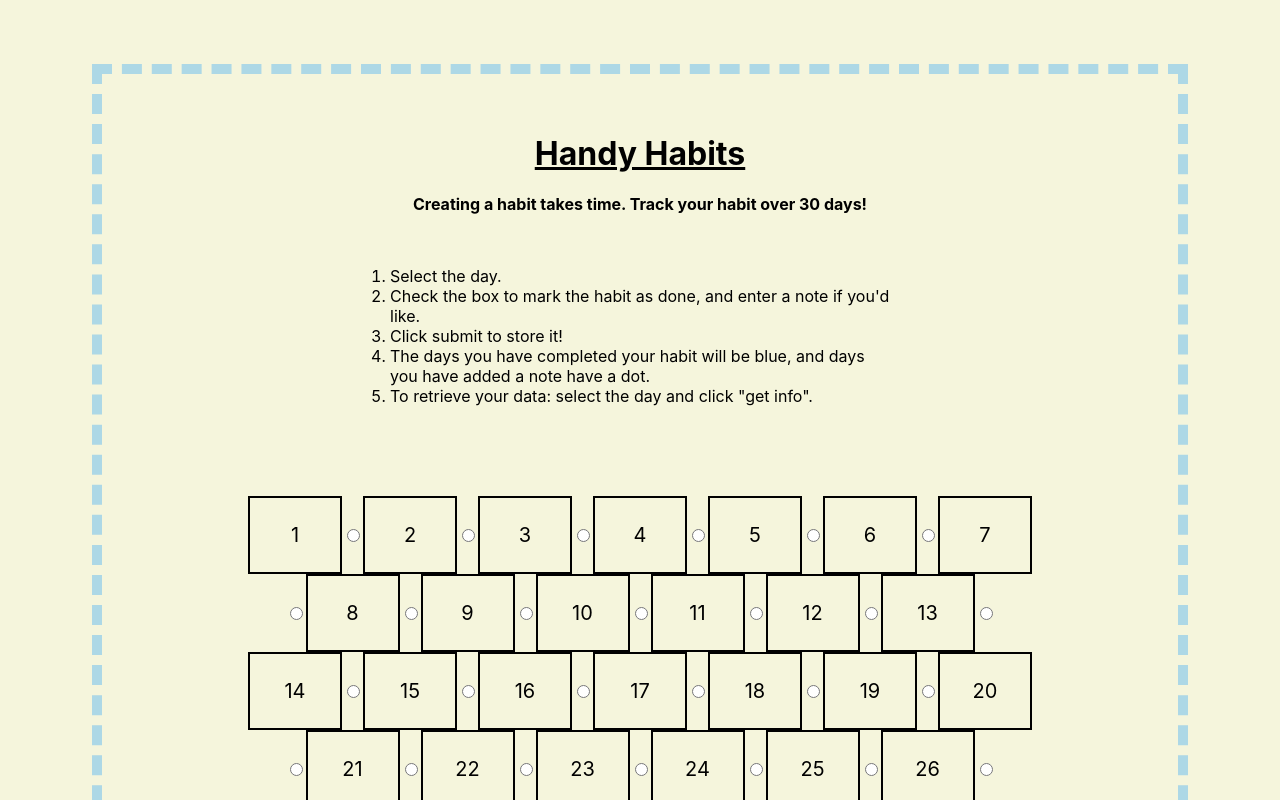
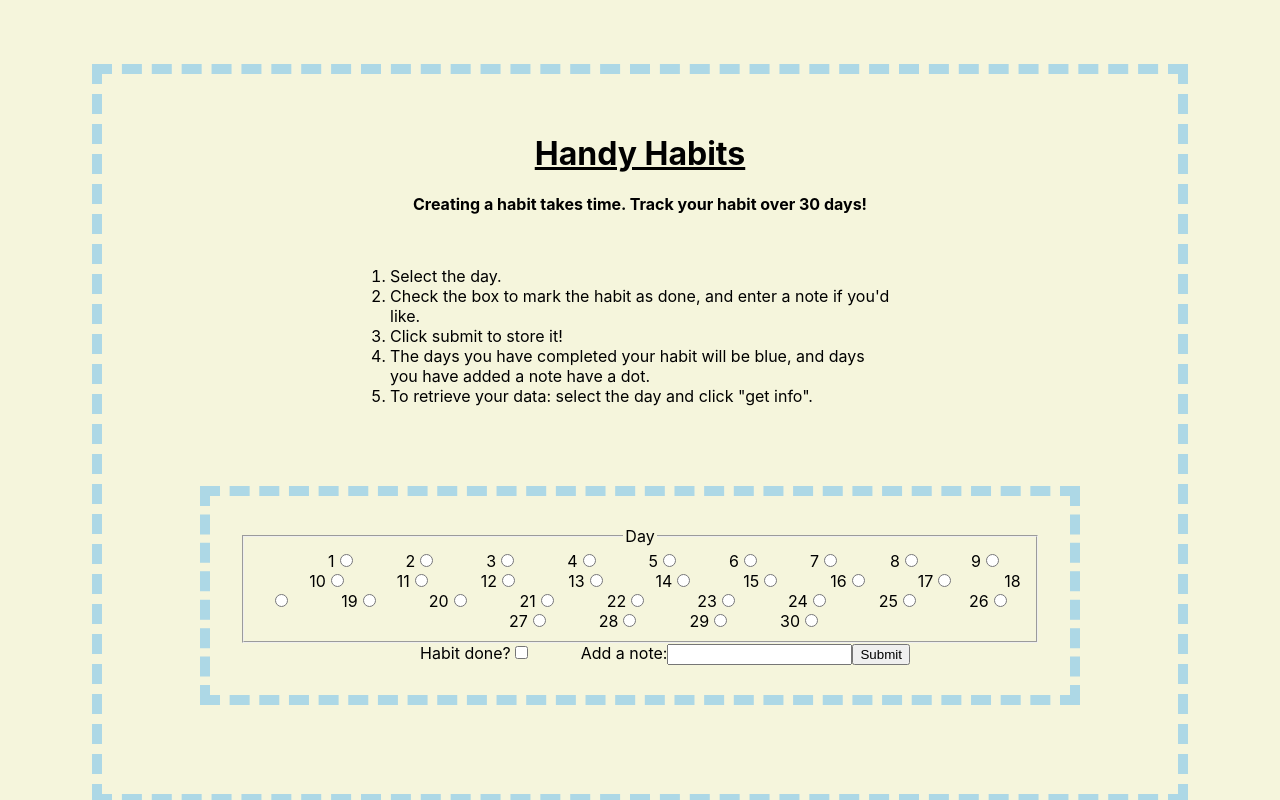
Before and after one commit to audracodes/handy-habits, a React (Create React App) app: page / in a window 1280 px wide. Shown: the top 800 px of the page. Built offline with nearby package versions, Linux system fonts and the light colour scheme; no server answers; the database is empty.

Commit message:
functionality update

```diff
--- a/src/App.js
+++ b/src/App.js
@@ -1,8 +1,7 @@
 import React, { Component } from 'react';
 import firebase from './firebase.js';
-import Instructions from './Instructions.js'
-import DayGrid from './DayGrid.js'
-import Form from './Form.js'
+import Instructions from './Instructions.js';
+import Form from './Form.js';
 import './App.css';
 
 class HabitApp extends Component {
@@ -11,8 +10,9 @@ class HabitApp extends Component {
         super();
 
         this.state = {
-            array: [],
-            habitDone: '',
+            radioButton: 0,
+            habitHistory: [],
+            habitDone: false,
             userInput: ''
         }
     }
@@ -26,29 +26,29 @@ class HabitApp extends Component {
             const stateToBeSet = [];
 
             for (let key in notesFromDb) {
+                console.log(notesFromDb[key]);
+                console.log(key);
                 const habitInfo = {
-                    key: key,
-                    name: notesFromDb[key],
+                    day: notesFromDb[key].day,
+                    done: notesFromDb[key].done,
+                    notes: notesFromDb[key].habit,
                 }
 
                 stateToBeSet.push(habitInfo);
             }
 
             this.setState({
-                array: stateToBeSet,
-                // userNotes: stateToBeSet,
-                // userInput: '',
-
+                habitHistory: stateToBeSet,
             })
         })
     }
 
     handleHabitDoneChange = (e) => {
+        console.log(e.target.checked);
         this.setState ({
-            habitDone: e.target.value
-        }, ()=>{
-            console.log(this.state.habitDone);
+            habitDone: e.target.checked
         })
+
     }
 
     handleHabitChange = (event) => {
@@ -64,37 +64,47 @@ class HabitApp extends Component {
 
         const dbRef = firebase.database().ref();
 
-        const object = {
+        const objectReadyForDatabase = {
+            day: this.state.radioButton,
             done: this.state.habitDone,
             habit: this.state.userInput,
         }
 
-        console.log(object);
-        dbRef.push(object);
+        console.log(event);
+        dbRef.push(objectReadyForDatabase);
 
 
         this.setState ({
             userInput: '',
+            radioButton: 0,
+            habitDone: false,
+        })
+    }
+
+    handleRadioButtonSelect = (event) => {
+        console.log(event.target.value)
+        this.setState ({
+            radioButton: event.target.value,
         })
     }
 
     render() {
         return (
-                <body className = 'wrapper'>
+                <div className = 'wrapper'>
                 <header>
                     <h1>Handy Habits</h1>
                     <h4>Creating a habit takes time. Track your habit over 30 days!</h4>
                 </header>
                 <main>
                     <Instructions />
-                    <DayGrid />
                     <Form
                     handleHabitDoneChangeFunc = {this.handleHabitDoneChange}
                     handleFormSubmitFunc = {this.handleFormSubmit}
                     handleHabitChangeFunc = {this.handleHabitChange}
+                    handleRadioButtonSelectFunc = {this.handleRadioButtonSelect}
                     />
                 </main>
-                </body>
+                </div>
         );
     }
 }
--- a/src/DayGrid.js
+++ b/src/DayGrid.js
@@ -1,107 +1,15 @@
 // This is where the day grid component goes
 
-import React, { Component } from 'react';
+import React from 'react';
 
-class DayGrid extends Component {
+function DayGrid() {
 
-    render() {
         return (
             <div className="dayGrid wrapper">
-              <form action="">
-                <label htmlFor="1">1</label>
-                <input type="radio" name="day" value="1" />
 
-                <label htmlFor="2">2</label>
-                <input type="radio" name="day" value="2" />
-
-                <label htmlFor="3">3</label>
-                <input type="radio" name="day" value="3" />
-
-                <label htmlFor="4">4</label>
-                <input type="radio" name="day" value="4" />
-
-                <label htmlFor="5">5</label>
-                <input type="radio" name="day" value="5" />
-
-                <label htmlFor="6">6</label>
-                <input type="radio" name="day" value="6" />
-
-                <label htmlFor="7">7</label>
-                <input type="radio" name="day" value="7" />
-
-                <label htmlFor="8">8</label>
-                <input type="radio" name="day" value="8" />
-
-                <label htmlFor="9">9</label>
-                <input type="radio" name="day" value="9" />
-
-                <label htmlFor="10">10</label>
-                <input type="radio" name="day" value="10" />
-
-                <label htmlFor="11">11</label>
-                <input type="radio" name="day" value="11" />
-
-                <label htmlFor="12">12</label>
-                <input type="radio" name="day" value="12" />
-
-                <label htmlFor="13">13</label>
-                <input type="radio" name="day" value="13" />
-
-                <label htmlFor="14">14</label>
-                <input type="radio" name="day" value="14" />
-
-                <label htmlFor="15">15</label>
-                <input type="radio" name="day" value="15" />
-
-                <label htmlFor="16">16</label>
-                <input type="radio" name="day" value="16" />
-
-                <label htmlFor="17">17</label>
-                <input type="radio" name="day" value="17" />
-
-                <label htmlFor="18">18</label>
-                <input type="radio" name="day" value="18" />
-
-                <label htmlFor="19">19</label>
-                <input type="radio" name="day" value="19" />
-
-                <label htmlFor="20">20</label>
-                <input type="radio" name="day" value="20" />
-
-                <label htmlFor="21">21</label>
-                <input type="radio" name="day" value="21" />
-
-                <label htmlFor="22">22</label>
-                <input type="radio" name="day" value="22" />
-
-                <label htmlFor="23">23</label>
-                <input type="radio" name="day" value="23" />
-
-                <label htmlFor="24">24</label>
-                <input type="radio" name="day" value="24" />
-
-                <label htmlFor="25">25</label>
-                <input type="radio" name="day" value="25" />
-
-                <label htmlFor="26">26</label>
-                <input type="radio" name="day" value="26" />
-
-                <label htmlFor="27">27</label>
-                <input type="radio" name="day" value="27" />
-
-                <label htmlFor="28">28</label>
-                <input type="radio" name="day" value="28" />
-
-                <label htmlFor="29">29</label>
-                <input type="radio" name="day" value="29" />
-
-                <label htmlFor="30">30</label>
-                <input type="radio" name="day" value="30" />
-              </form>
             </div>
         );
     }
-}
 
 export default DayGrid;
 
--- a/src/Form.js
+++ b/src/Form.js
@@ -3,10 +3,108 @@
 import React, { Component } from 'react';
 
 class Form extends Component {
+
     render() {
         return (
             <div className=' wrapper' >
                 <form action="submit" onSubmit = {this.props.handleFormSubmitFunc} className='form' >
+
+                    <fieldset onChange = {this.props.handleRadioButtonSelectFunc}>
+                        <legend>Day</legend>
+
+                        <label htmlFor="1">1</label>
+                        <input type="radio" id="1" name="day" value="1" />
+
+                        <label htmlFor="2">2</label>
+                        <input type="radio" name="day" value="2" />
+
+                        <label htmlFor="3">3</label>
+                        <input type="radio" name="day" value="3" />
+
+                        <label htmlFor="4">4</label>
+                        <input type="radio" name="day" value="4" />
+
+                        <label htmlFor="5">5</label>
+                        <input type="radio" name="day" value="5" />
+
+                        <label htmlFor="6">6</label>
+                        <input type="radio" name="day" value="6" />
+
+                        <label htmlFor="7">7</label>
+                        <input type="radio" name="day" value="7" />
+
+                        <label htmlFor="8">8</label>
+                        <input type="radio" name="day" value="8" />
+
+                        <label htmlFor="9">9</label>
+                        <input type="radio" name="day" value="9" />
+
+                        <label htmlFor="10">10</label>
+                        <input type="radio" name="day" value="10" />
+
+                        <label htmlFor="11">11</label>
+                        <input type="radio" name="day" value="11" />
+
+                        <label htmlFor="12">12</label>
+                        <input type="radio" name="day" value="12" />
+
+                        <label htmlFor="13">13</label>
+                        <input type="radio" name="day" value="13" />
+
+                        <label htmlFor="14">14</label>
+                        <input type="radio" name="day" value="14" />
+
+                        <label htmlFor="15">15</label>
+                        <input type="radio" name="day" value="15" />
+
+                        <label htmlFor="16">16</label>
+                        <input type="radio" name="day" value="16" />
+
+                        <label htmlFor="17">17</label>
+                        <input type="radio" name="day" value="17" />
+
+                        <label htmlFor="18">18</label>
+                        <input type="radio" name="day" value="18" />
+
+                        <label htmlFor="19">19</label>
+                        <input type="radio" name="day" value="19" />
+
+                        <label htmlFor="20">20</label>
+                        <input type="radio" name="day" value="20" />
+
+                        <label htmlFor="21">21</label>
+                        <input type="radio" name="day" value="21" />
+
+                        <label htmlFor="22">22</label>
+                        <input type="radio" name="day" value="22" />
+
+                        <label htmlFor="23">23</label>
+                        <input type="radio" name="day" value="23" />
+
+                        <label htmlFor="24">24</label>
+                        <input type="radio" name="day" value="24" />
+
+                        <label htmlFor="25">25</label>
+                        <input type="radio" name="day" value="25" />
+
+                        <label htmlFor="26">26</label>
+                        <input type="radio" name="day" value="26" />
+
+                        <label htmlFor="27">27</label>
+                        <input type="radio" name="day" value="27" />
+
+                        <label htmlFor="28">28</label>
+                        <input type="radio" name="day" value="28" />
+
+                        <label htmlFor="29">29</label>
+                        <input type="radio" name="day" value="29" />
+
+                        <label htmlFor="30">30</label>
+                        <input type="radio" name="day" value="30" />
+
+
+                    </fieldset>
+
                     <label htmlFor="habitDone">Habit done?</label>
                     <input type="checkbox" id="habitDone" name="done"
                     onChange={this.props.handleHabitDoneChangeFunc}/>
```
